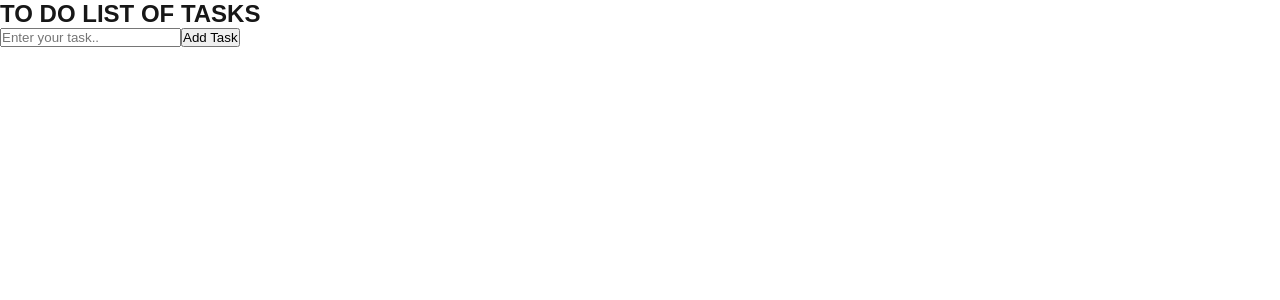
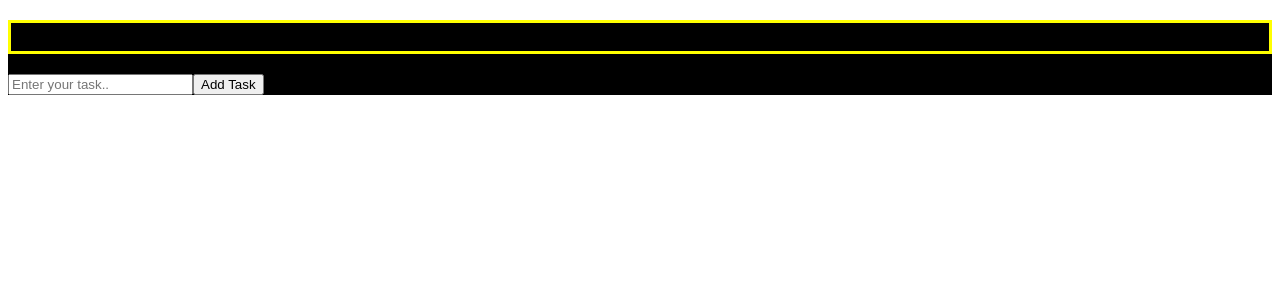
Before and after one commit to MahimaAkkina/todo-app-next.js, a Next.js app: page / in a window 1280 px wide. Shown: the top 300 px of the page. Built offline with nearby package versions, Linux system fonts and the light colour scheme.

Commit message:
Written some global styles to Todo page heading in main class

```diff
--- a/app/globals.css
+++ b/app/globals.css
@@ -1,42 +1,7 @@
-:root {
-  --background: #ffffff;
-  --foreground: #171717;
+.main{
+  background-color: black;
+  font-family: 'Geneva';
 }
-
-@media (prefers-color-scheme: dark) {
-  :root {
-    --background: #0a0a0a;
-    --foreground: #ededed;
-  }
+.main h2{
+  border:3px solid yellow;
 }
-
-html,
-body {
-  max-width: 100vw;
-  overflow-x: hidden;
-}
-
-body {
-  color: var(--foreground);
-  background: var(--background);
-  font-family: Arial, Helvetica, sans-serif;
-  -webkit-font-smoothing: antialiased;
-  -moz-osx-font-smoothing: grayscale;
-}
-
-* {
-  box-sizing: border-box;
-  padding: 0;
-  margin: 0;
-}
-
-a {
-  color: inherit;
-  text-decoration: none;
-}
-
-@media (prefers-color-scheme: dark) {
-  html {
-    color-scheme: dark;
-  }
-}
```
